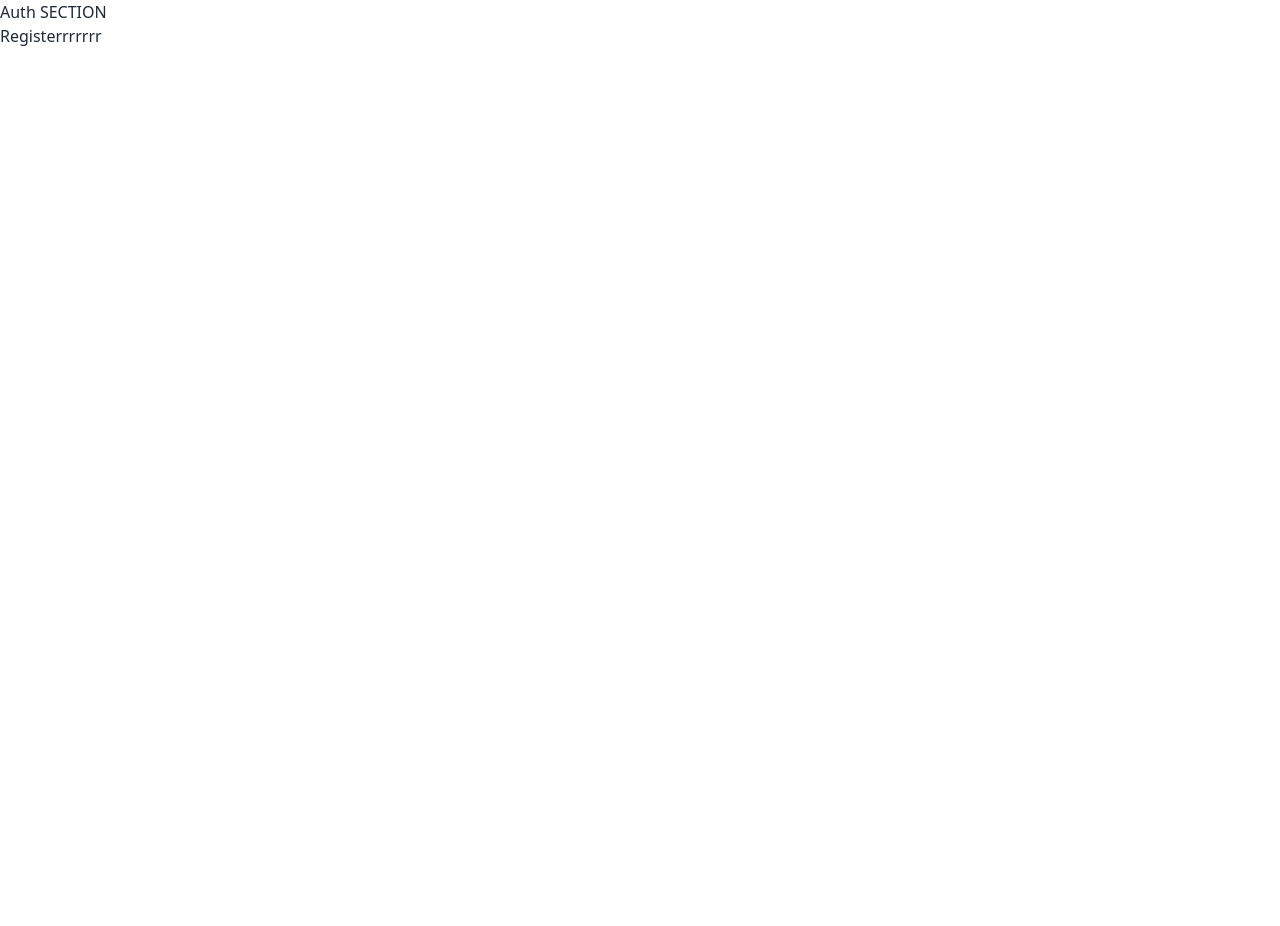
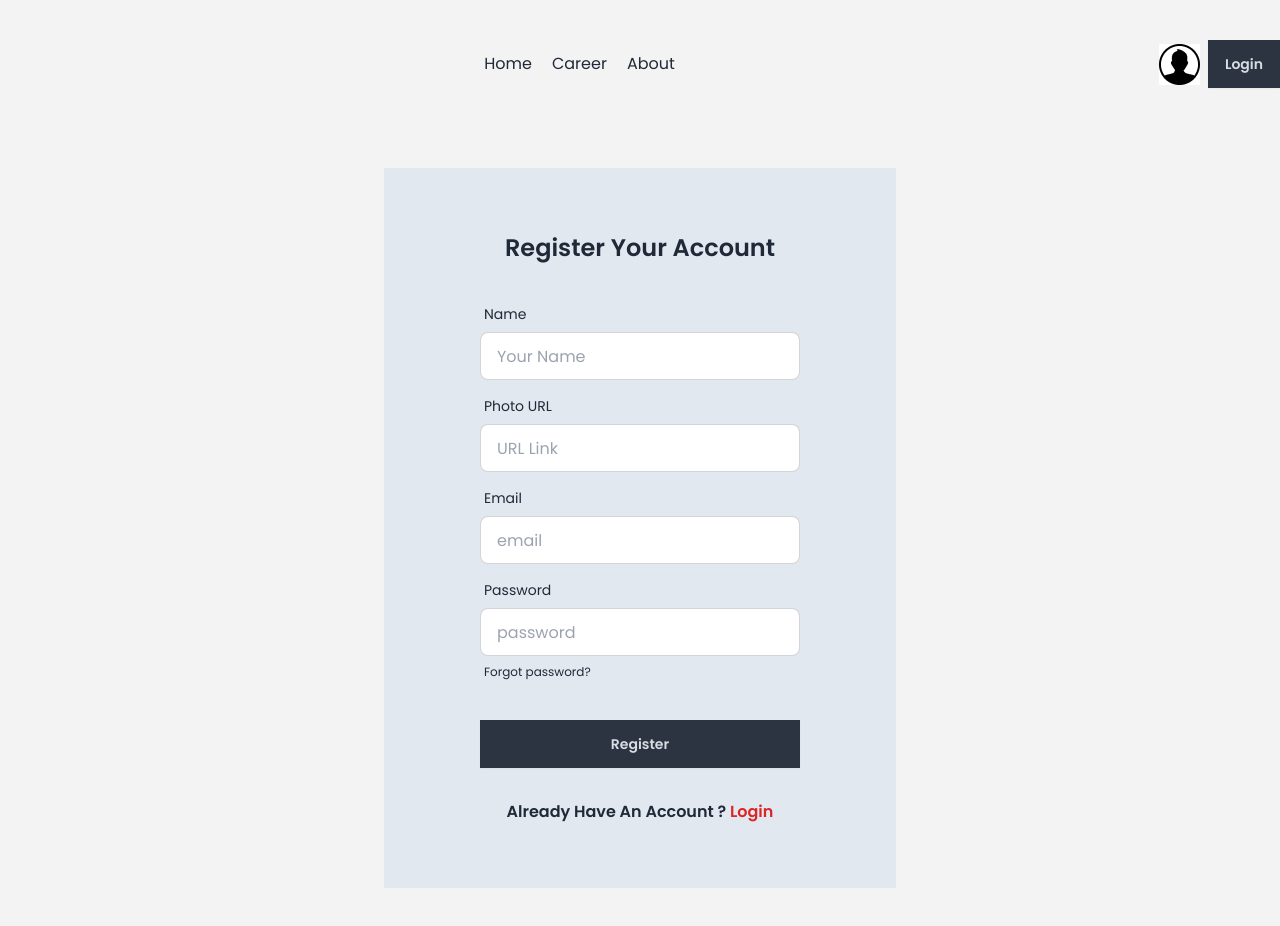
Before and after one commit to sahabulislamsifat/react-dragon-news-auth, a React (Vite) app: page /auth/register in a window 1280 px wide. Before the commit the page ends 800 px from the top, so only its background shows below. Built offline with nearby package versions, Linux system fonts and the light colour scheme.

Commit message:
create login and register input field

```diff
--- /dev/null
+++ b/src/components/Login.jsx
@@ -0,0 +1,54 @@
+import React from "react";
+import { Link } from "react-router-dom";
+
+const Login = () => {
+  return (
+    <div className="min-h-screen justify-center items-center flex">
+      <div className="card rounded-none bg-slate-200 w-full max-w-lg shrink-0 p-16">
+        <h2 className="text-2xl font-semibold text-center">
+          Login Your Account
+        </h2>
+        <form className="card-body">
+          <div className="form-control">
+            <label className="label">
+              <span className="label-text">Email</span>
+            </label>
+            <input
+              type="email"
+              placeholder="email"
+              className="input input-bordered"
+              required
+            />
+          </div>
+          <div className="form-control">
+            <label className="label">
+              <span className="label-text">Password</span>
+            </label>
+            <input
+              type="password"
+              placeholder="password"
+              className="input input-bordered"
+              required
+            />
+            <label className="label">
+              <a href="#" className="label-text-alt link link-hover">
+                Forgot password?
+              </a>
+            </label>
+          </div>
+          <div className="form-control mt-6">
+            <button className="btn rounded-none btn-neutral">Login</button>
+          </div>
+        </form>
+        <p className="text-center font-semibold">
+          Don't Have An Account ?{" "}
+          <Link to={"/auth/register"} className="text-red-600">
+            Register
+          </Link>
+        </p>
+      </div>
+    </div>
+  );
+};
+
+export default Login;
--- /dev/null
+++ b/src/components/Register.jsx
@@ -0,0 +1,75 @@
+import React from "react";
+import { Link } from "react-router-dom";
+const Register = () => {
+  return (
+    <div className="min-h-screen justify-center items-center flex">
+      <div className="card rounded-none bg-slate-200 w-full max-w-lg shrink-0 p-16">
+        <h2 className="text-2xl font-semibold text-center">
+          Register Your Account
+        </h2>
+        <form className="card-body">
+          <div className="form-control">
+            <label className="label">
+              <span className="label-text">Name</span>
+            </label>
+            <input
+              type="text"
+              placeholder="Your Name"
+              className="input input-bordered"
+              required
+            />
+          </div>
+          <div className="form-control">
+            <label className="label">
+              <span className="label-text">Photo URL</span>
+            </label>
+            <input
+              type="text"
+              placeholder="URL Link"
+              className="input input-bordered"
+              required
+            />
+          </div>
+          <div className="form-control">
+            <label className="label">
+              <span className="label-text">Email</span>
+            </label>
+            <input
+              type="email"
+              placeholder="email"
+              className="input input-bordered"
+              required
+            />
+          </div>
+          <div className="form-control">
+            <label className="label">
+              <span className="label-text">Password</span>
+            </label>
+            <input
+              type="password"
+              placeholder="password"
+              className="input input-bordered"
+              required
+            />
+            <label className="label">
+              <a href="#" className="label-text-alt link link-hover">
+                Forgot password?
+              </a>
+            </label>
+          </div>
+          <div className="form-control mt-6">
+            <button className="btn rounded-none btn-neutral">Register</button>
+          </div>
+        </form>
+        <p className="text-center font-semibold">
+          Already Have An Account ?{" "}
+          <Link to={"/auth/login"} className="text-red-600">
+            Login
+          </Link>
+        </p>
+      </div>
+    </div>
+  );
+};
+
+export default Register;
--- a/src/layouts/AuthLayout.jsx
+++ b/src/layouts/AuthLayout.jsx
@@ -1,10 +1,13 @@
 import React from "react";
 import { Outlet } from "react-router-dom";
+import Navbar from "../components/Navbar";
 
 const AuthLayout = () => {
   return (
-    <div>
-      <h2>Auth SECTION</h2>
+    <div className="bg-[#f3f3f3] font-poppins">
+      <header className="py-3 container mx-auto">
+        <Navbar></Navbar>
+      </header>
       <Outlet></Outlet>
     </div>
   );
--- a/src/routes/Router.jsx
+++ b/src/routes/Router.jsx
@@ -3,6 +3,8 @@ import { createBrowserRouter, Navigate } from "react-router-dom";
 import HomeLayout from "../layouts/HomeLayout";
 import CategoryNews from "../pages/CategoryNews";
 import AuthLayout from "../layouts/AuthLayout";
+import Login from "../components/Login";
+import Register from "../components/Register";
 
 const Router = createBrowserRouter([
   {
@@ -33,11 +35,11 @@ const Router = createBrowserRouter([
     children: [
       {
         path: "/auth/login",
-        element: <h2>LOGIN</h2>,
+        element: <Login></Login>,
       },
       {
         path: "/auth/register",
-        element: <h2>Registerrrrrrr</h2>,
+        element: <Register></Register>,
       },
     ],
   },
```
